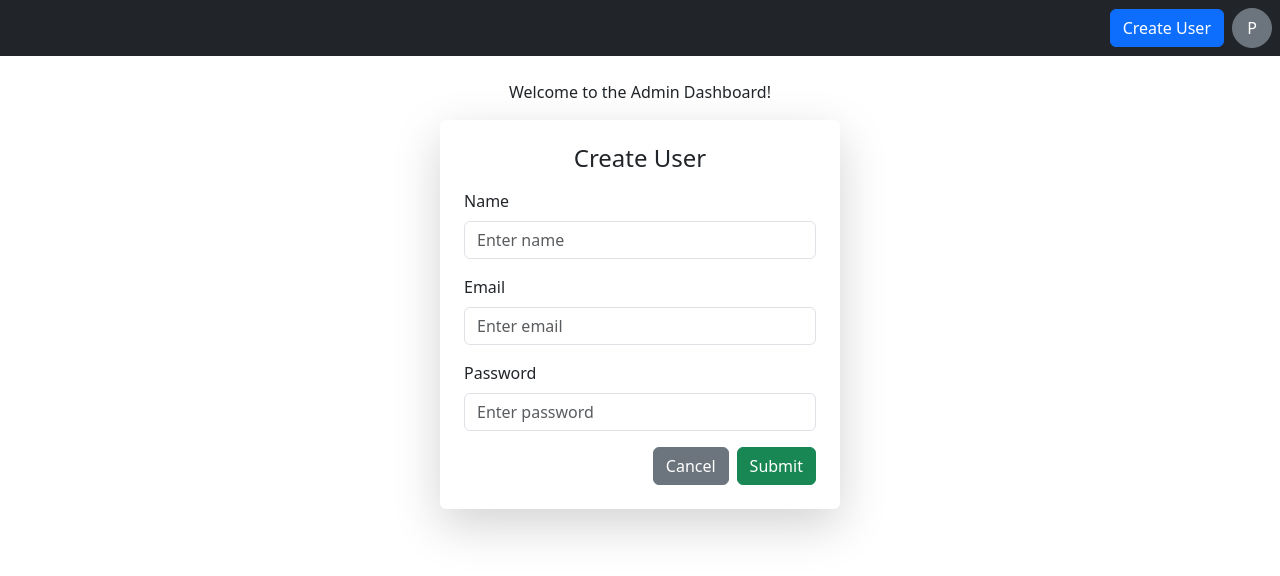
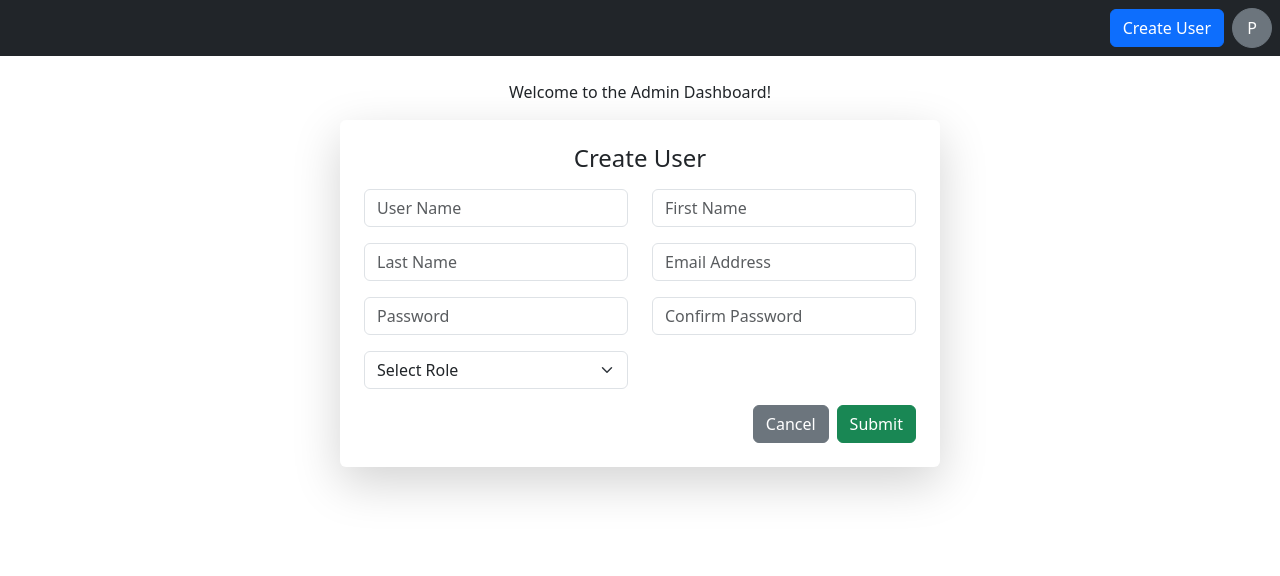
Before and after one commit to niteshpal-25/TodoApp-ui, a React (Create React App) app: page /signup in a window 1280 px wide. Both pictures are taken after a click on the button "Create User". Shown: the top 576 px of the page. Built offline with nearby package versions, Linux system fonts and the light colour scheme.

Commit message:
implemeted create-user functinality for admin also updated sighup and login page

```diff
--- a/src/Components/CreateUserForm.jsx
+++ b/src/Components/CreateUserForm.jsx
@@ -1,26 +1,129 @@
-import React from "react";
+import React, { useState } from "react";
 
 const CreateUserForm = ({ onClose }) => {
+  const [formData, setFormData] = useState({
+    userName: "",
+    firstName: "",
+    lastName: "",
+    email: "",
+    password: "",
+    confirmPassword: "",
+    role: "", // added the role field
+  });
+
+  const handleChange = (e) => {
+    const { name, value } = e.target;
+    setFormData({
+      ...formData,
+      [name]: value,
+    });
+  };
+
+  const handleSubmit = (e) => {
+    e.preventDefault();
+    // Handle form submission logic here
+    console.log(formData);
+  };
+
   return (
     <div className="modal-overlay d-flex justify-content-center align-items-center">
-      <div className="modal-content bg-white p-4 rounded shadow-lg" style={{ width: "400px" }}>
-        <h4 className="mb-3">Create User</h4>
-        <form>
-          <div className="mb-3 text-start">
-            <label className="form-label d-block">Name</label>
-            <input type="text" className="form-control" placeholder="Enter name" />
+      <div className="modal-content bg-white p-4 rounded shadow-lg" style={{ width: "600px" }}>
+        <h4 className="mb-3 text-center">Create User</h4>
+        <form onSubmit={handleSubmit} className="row">
+          {/* User Name Field */}
+          <div className="mb-3 col-12 col-md-6">
+            <input
+              type="text"
+              className="form-control"
+              placeholder="User Name"
+              name="userName"
+              value={formData.userName}
+              onChange={handleChange}
+            />
           </div>
-          <div className="mb-3 text-start">
-            <label className="form-label d-block">Email</label>
-            <input type="email" className="form-control" placeholder="Enter email" />
+
+          {/* First Name Field */}
+          <div className="mb-3 col-12 col-md-6">
+            <input
+              type="text"
+              className="form-control"
+              placeholder="First Name"
+              name="firstName"
+              value={formData.firstName}
+              onChange={handleChange}
+            />
           </div>
-          <div className="mb-3 text-start">
-            <label className="form-label d-block">Password</label>
-            <input type="password" className="form-control" placeholder="Enter password" />
+
+          {/* Last Name Field */}
+          <div className="mb-3 col-12 col-md-6">
+            <input
+              type="text"
+              className="form-control"
+              placeholder="Last Name"
+              name="lastName"
+              value={formData.lastName}
+              onChange={handleChange}
+            />
           </div>
-          <div className="d-flex justify-content-end">
-            <button type="button" className="btn btn-secondary me-2" onClick={onClose}>Cancel</button>
-            <button type="submit" className="btn btn-success">Submit</button>
+
+          {/* Email Field */}
+          <div className="mb-3 col-12 col-md-6">
+            <input
+              type="email"
+              className="form-control"
+              placeholder="Email Address"
+              name="email"
+              value={formData.email}
+              onChange={handleChange}
+            />
+          </div>
+
+          {/* Password Field */}
+          <div className="mb-3 col-12 col-md-6">
+            <input
+              type="password"
+              className="form-control"
+              placeholder="Password"
+              name="password"
+              value={formData.password}
+              onChange={handleChange}
+            />
+          </div>
+
+          {/* Confirm Password Field */}
+          <div className="mb-3 col-12 col-md-6">
+            <input
+              type="password"
+              className="form-control"
+              placeholder="Confirm Password"
+              name="confirmPassword"
+              value={formData.confirmPassword}
+              onChange={handleChange}
+            />
+          </div>
+
+          {/* Role Field */}
+          <div className="mb-3 col-12 col-md-6">
+            <select
+              className="form-select"
+              name="role"
+              value={formData.role}
+              onChange={handleChange}
+            >
+              <option value="">Select Role</option>
+              <option value="admin">Admin</option>
+              <option value="user">User</option>
+            </select>
+          </div>
+
+          {/* Buttons */}
+          <div className="d-flex justify-content-end col-12">
+            <button type="button" className="btn btn-secondary me-2" onClick={onClose}>
+              Cancel
+            </button>
+            <button type="submit" className="btn btn-success">
+              Submit
+            </button>
           </div>
         </form>
       </div>
--- a/src/Components/Login.jsx
+++ b/src/Components/Login.jsx
@@ -41,6 +41,7 @@ const Login = () => {
             src="../images/Todo.jpg"
             alt="Login Visual"
             className="img-fluid h-100 w-100"
+            style={{ objectFit: "cover" }}
           />
         </div>
 
@@ -48,8 +49,7 @@ const Login = () => {
         <div className="col-md-6 p-4 bg-white">
           <h2 className="text-center mb-4">Login</h2>
           <form className="border p-3 rounded" onSubmit={handleLogin}>
-            <div className="mb-3 text-start">
-              <label className="form-label">Email address</label>
+            <div className="mb-3 col-12">
               <input
                 type="email"
                 className="form-control"
@@ -59,8 +59,8 @@ const Login = () => {
                 required
               />
             </div>
-            <div className="mb-3 text-start">
-              <label className="form-label">Password</label>
+
+            <div className="mb-3 col-12">
               <input
                 type="password"
                 className="form-control"
@@ -70,9 +70,19 @@ const Login = () => {
                 required
               />
             </div>
+
+            {/* Error Message */}
             {error && <p className="text-danger text-center">{error}</p>}
-            <button type="submit" className="btn btn-primary w-100">Login</button>
+
+            {/* Submit Button */}
+            <div className="d-flex justify-content-end col-12">
+              <button type="submit" className="btn btn-primary w-100">
+                Login
+              </button>
+            </div>
           </form>
+
+          {/* Sign Up Link */}
           <p className="text-center mt-3">
             Don't have an account? <a href="/signup">Sign Up</a>
           </p>
--- a/src/Components/SignUp.jsx
+++ b/src/Components/SignUp.jsx
@@ -8,6 +8,7 @@ const SignUp = () => {
     email: "",
     password: "",
     confirmPassword: "",
+    role: "", // added role field
   });
   const [error, setError] = useState("");
 
@@ -47,7 +48,7 @@ const SignUp = () => {
   };
 
   return (
-    <div className="container-fluid d-flex justify-content-center align-items-center vh-100" style={{ overflow: 'hidden' }}>
+    <div className="container-fluid d-flex justify-content-center align-items-center vh-100" style={{ overflow: "hidden" }}>
       <div className="row shadow-lg rounded overflow-hidden" style={{ width: "800px" }}>
         {/* Image Section */}
         <div className="col-md-6 d-none d-md-block p-0">
@@ -61,16 +62,15 @@ const SignUp = () => {
 
         {/* Form Section */}
         <div className="col-md-6 p-4 bg-white">
-          <h2 className="text-center mb-3">Sign Up</h2>
+          <h2 className="text-center mb-4">Sign Up</h2>
           <form className="border p-3 rounded" onSubmit={handleSignUp}>
             {/* Username Field */}
-            <div className="mb-2 text-start">
-              <label className="form-label">Username</label>
+            <div className="mb-3 d-flex align-items-center">
               <input
                 type="text"
                 className="form-control"
+                placeholder="Enter Username"
                 name="username"
-                placeholder="Enter Username"
                 value={formData.username}
                 onChange={handleChange}
                 required
@@ -78,13 +78,12 @@ const SignUp = () => {
             </div>
 
             {/* First Name Field */}
-            <div className="mb-2 text-start">
-              <label className="form-label">First Name</label>
+            <div className="mb-3 d-flex align-items-center">
               <input
                 type="text"
                 className="form-control"
+                placeholder="Enter First Name"
                 name="firstName"
-                placeholder="Enter First Name"
                 value={formData.firstName}
                 onChange={handleChange}
                 required
@@ -92,13 +91,12 @@ const SignUp = () => {
             </div>
 
             {/* Last Name Field */}
-            <div className="mb-2 text-start">
-              <label className="form-label">Last Name</label>
+            <div className="mb-3 d-flex align-items-center">
               <input
                 type="text"
                 className="form-control"
+                placeholder="Enter Last Name"
                 name="lastName"
-                placeholder="Enter Last Name"
                 value={formData.lastName}
                 onChange={handleChange}
                 required
@@ -106,13 +104,12 @@ const SignUp = () => {
             </div>
 
             {/* Email Address Field */}
-            <div className="mb-2 text-start">
-              <label className="form-label">Email address</label>
+            <div className="mb-3 d-flex align-items-center">
               <input
                 type="email"
                 className="form-control"
+                placeholder="Enter Email"
                 name="email"
-                placeholder="Enter Email"
                 value={formData.email}
                 onChange={handleChange}
                 required
@@ -120,13 +117,12 @@ const SignUp = () => {
             </div>
 
             {/* Password Field */}
-            <div className="mb-2 text-start">
-              <label className="form-label">Password</label>
+            <div className="mb-3 d-flex align-items-center">
               <input
                 type="password"
                 className="form-control"
+                placeholder="Enter Password"
                 name="password"
-                placeholder="Enter Password"
                 value={formData.password}
                 onChange={handleChange}
                 required
@@ -134,13 +130,12 @@ const SignUp = () => {
             </div>
 
             {/* Confirm Password Field */}
-            <div className="mb-3 text-start">
-              <label className="form-label">Confirm Password</label>
+            <div className="mb-3 d-flex align-items-center">
               <input
                 type="password"
                 className="form-control"
+                placeholder="Confirm Password"
                 name="confirmPassword"
-                placeholder="Confirm Password"
                 value={formData.confirmPassword}
                 onChange={handleChange}
                 required
@@ -151,11 +146,13 @@ const SignUp = () => {
             {error && <p className="text-danger text-center">{error}</p>}
 
             {/* Submit Button */}
-            <button type="submit" className="btn btn-primary w-100">Sign Up</button>
+            <div className="d-flex justify-content-end">
+              <button type="submit" className="btn btn-primary w-100">Sign Up</button>
+            </div>
           </form>
 
           {/* Login Link */}
-          <p className="text-center mt-2">
+          <p className="text-center mt-3">
             Already have an account? <a href="/login">Login</a>
           </p>
         </div>
```
